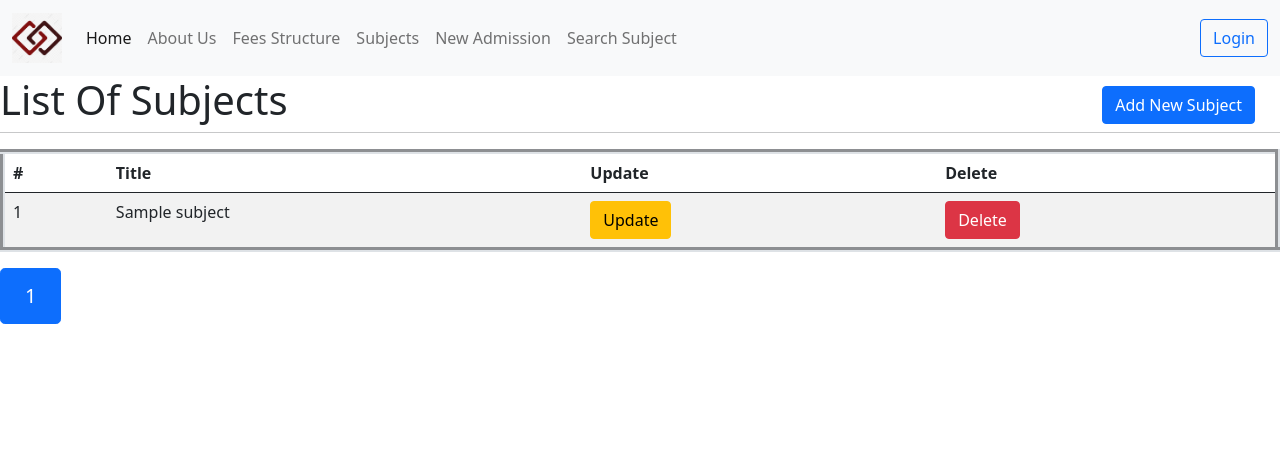
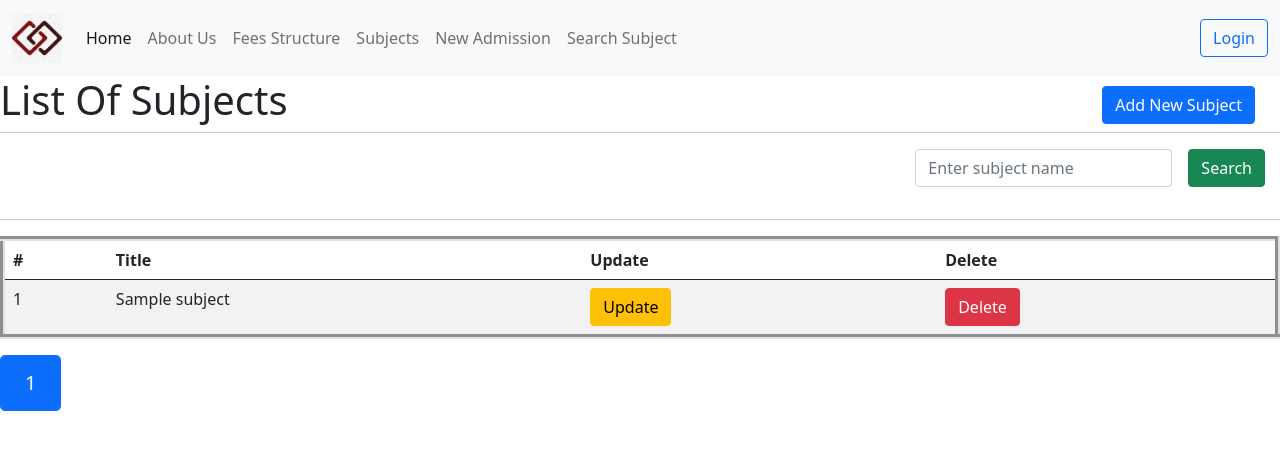
Before and after one commit to 930krishna/school, a Django app: page /subList in a window 1280 px wide. Shown: the top 450 px of the page. Run offline with Django 4.2, Linux system fonts and the light colour scheme; tables that the repository leaves empty hold one stand-in row (values such as "Sample post"); some libraries are stand-ins or nearby versions.

Commit message:
Add Search Option

```diff
--- a/management/urls.py
+++ b/management/urls.py
@@ -2,6 +2,6 @@ from django.urls import path
 from . import views
 
 urlpatterns = [
-
-
+    path('updsub/<id>',views.UpdateSub.as_view(),name='updsub'),
+    path('delsub/<id>',views.DeleteSub.as_view(),name='delsub'),
 ]
--- a/management/views.py
+++ b/management/views.py
@@ -24,20 +24,44 @@ class AddSubject(View):
         else:
             return HTTPResponse("<h4>Subject is not added.</h4>")
 
-def subList(request):
-    data=Subject.objects.all()
+# def subList(request):
+#     data=Subject.objects.all()
 
-    # creating a paginator object
-    p = Paginator(data, 5)
+#     # creating a paginator object
+#     p = Paginator(data, 5)
 
-    # getting the desired page number from url
-    page_number = request.GET.get('page')
+#     # getting the desired page number from url
+#     page_number = request.GET.get('page')
 
-    # returns the desired page object
-    page_obj = p.get_page(page_number)
+#     # returns the desired page object
+#     page_obj = p.get_page(page_number)
 
-    return render(request,'subList.html', {'mydata': page_obj})
+#     return render(request,'subList.html', {'mydata': page_obj})
 
+class SubList(View):
+    def get(self,request):
+        data=Subject.objects.all()
+        # creating a paginator object
+        p = Paginator(data, 5)
+
+        # getting the desired page number from url
+        page_number = request.GET.get('page')
+
+        # returns the desired page object
+        page_obj = p.get_page(page_number)
+        return render(request,'subList.html', {'mydata': page_obj})
+    def post(self,request):
+        subject = request.POST['subject']
+        data = Subject.objects.filter(subject_name__exact=subject)
+        # creating a paginator object
+        p = Paginator(data, 5)
+
+        # getting the desired page number from url
+        page_number = request.GET.get('page')
+
+        # returns the desired page object
+        page_obj = p.get_page(page_number)
+        return render(request,'subList.html', {'mydata': page_obj})
 
 class SearchSub(View):
     def get(self,request):
--- a/school/urls.py
+++ b/school/urls.py
@@ -13,7 +13,7 @@ Including another URLconf
     1. Import the include() function: from django.urls import include, path
     2. Add a URL to urlpatterns:  path('blog/', include('blog.urls'))
 """
-from re import search
+#from re import search
 from django.contrib import admin
 from django.urls import path,include
 from . import views
@@ -27,8 +27,8 @@ urlpatterns = [
     path('home',views.home,name='home'),
     path('management',include('management.urls')),
     path('addsub',views.AddSubject.as_view(),name='addsub'),
-    path('subList',views.subList,name='subList'),
-    path('serachsub',views.SearchSub.as_view(),name='searchsub'),
-    path('updsub/<id>',views.UpdateSub.as_view(),name='updsub'),
-    path('delsub/<id>',views.DeleteSub.as_view(),name='delsub'),
+    path('subList',views.SubList.as_view(),name='subList'),
+    path('SearchSub',views.SearchSub.as_view(),name='searchsub'),
+    #path('updsub/<id>',views.UpdateS ub.as_view(),name='updsub'),
+    #path('delsub/<id>',views.DeleteSub.as_view(),name='delsub'),
 ]
--- a/templates/subList.html
+++ b/templates/subList.html
@@ -13,13 +13,25 @@
 <br><br>
 <hr>
 <div class="container">
+<form class="row g-3" method="post" style="float: right; padding-right: 15px;">
+    {% csrf_token %}
+    <div class="col-auto">
+      <input type="text" class="form-control" id="subject" name="subject" placeholder="Enter subject name" >
+    </div>
+    <div class="col-auto">
+      <button type="submit" class="btn btn-success mb-3">Search</button>
+    </div>
+  </form>
+</div>
+<hr>
+
+<div class="container">
 {% for msg in messages  %}
 <div class="alert alert-success alert-dismissible fade show" role="alert">
  {{ msg }}
 <button type="button" class="btn-close" data-bs-dismiss="alert" aria-label="Close"></button>
 </div>
 {% endfor %}
-
 <table border="5" class="table table-striped table-hover">
     <thead>
         <tr>
```
